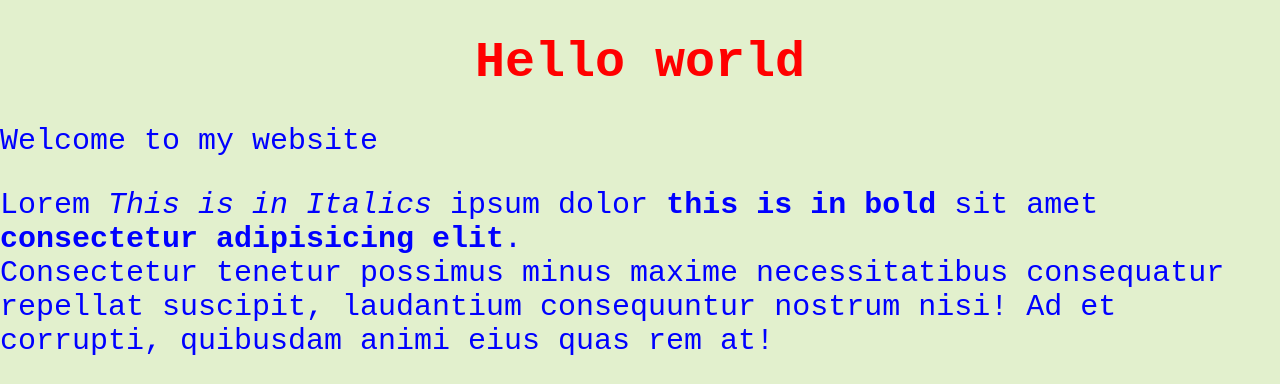
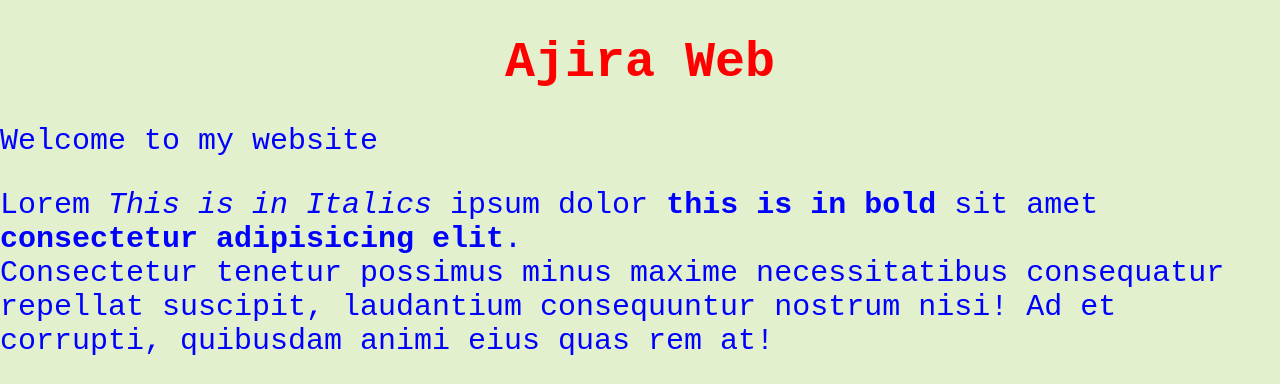
Before and after one commit to Veraochola/Ajira-Web, a plain HTML site: page index.html in a window 1280 px wide. Shown: the top 384 px of the page. Drawn offline with Linux system fonts and the light colour scheme.

Commit message:
changed heading

```diff
--- a/index.html
+++ b/index.html
@@ -11,7 +11,7 @@
 <!-- ID is used on one element while class is used on multiple elements -->
 
 <body >
-    <h1 id="main-heading" class="header-message">Hello world</h1>
+    <h1 id="main-heading" class="header-message">Ajira Web</h1>
     <!-- This is commented code it will
         not be displayed on the browser -->
     <!-- <h2>Hello world</h2> -->
```
